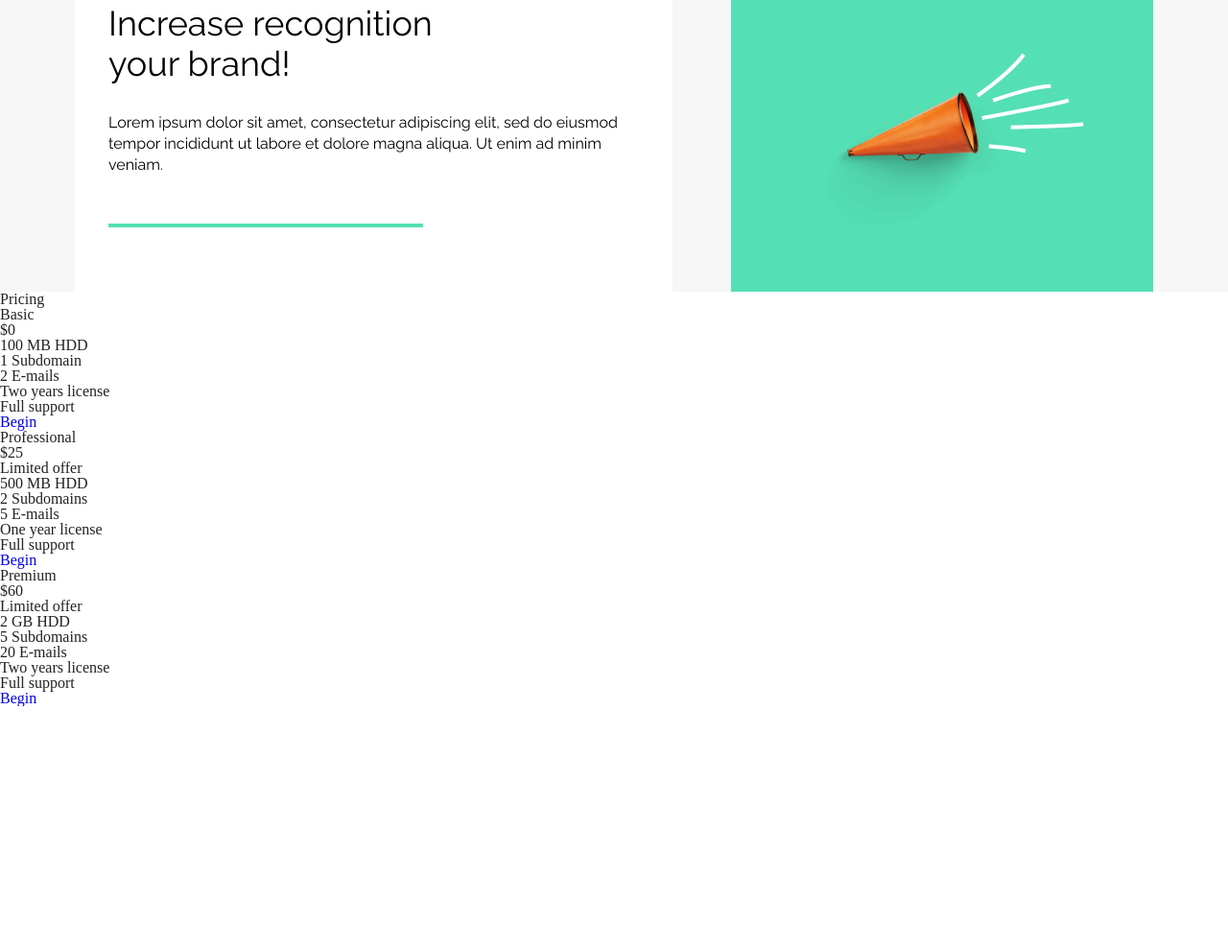
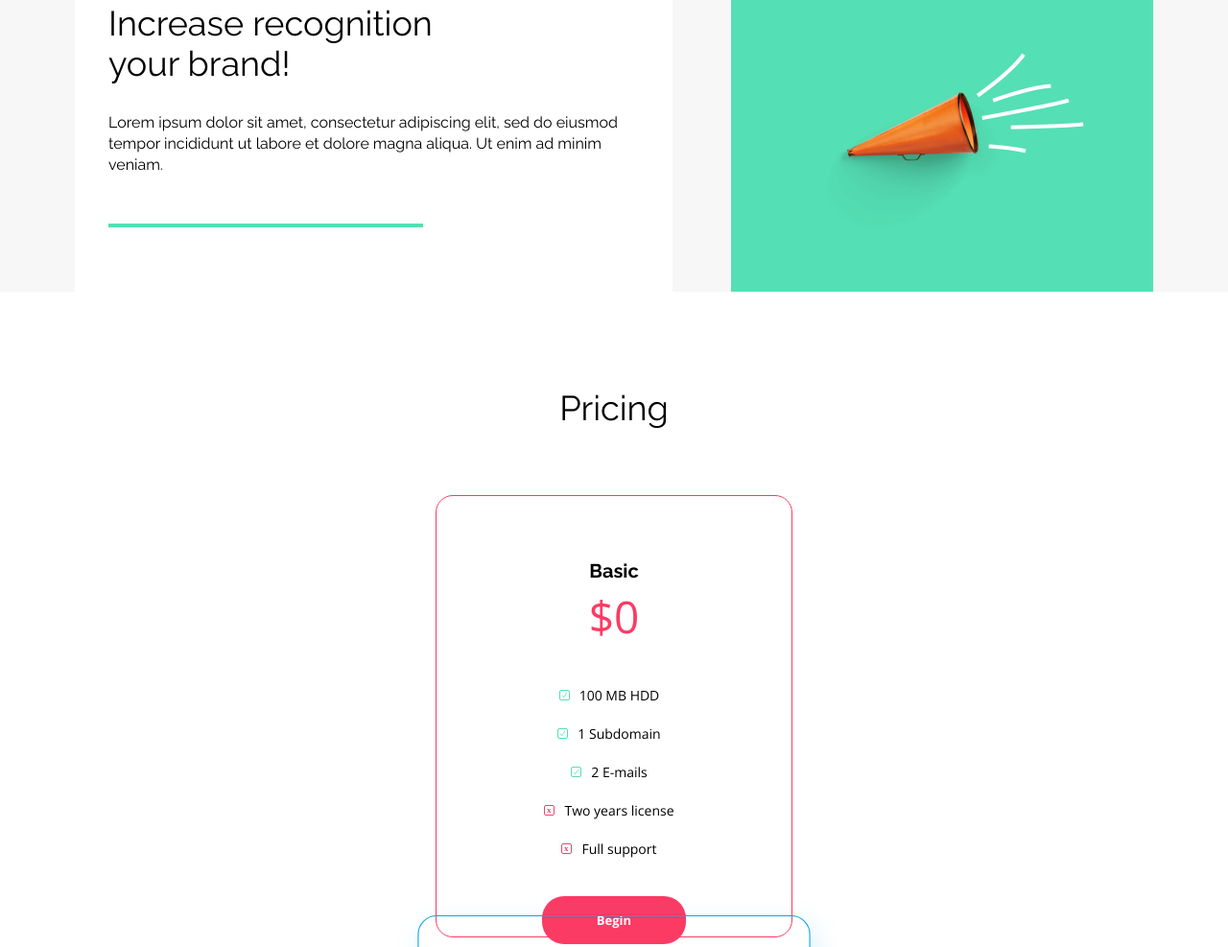
Before and after one commit to ASnezana/Best-Shop, a plain HTML site: page index.html in a window 1280 px wide. Shown: the part 2438-3425 px from the top of the page at 96% size. Before the commit the page ends 3174 px from the top, so only its background shows below. Drawn offline with nearby package versions, Linux system fonts and the light colour scheme.

Commit message:
style "fourth_section"

```diff
--- a/css/style.css
+++ b/css/style.css
@@ -470,3 +470,196 @@ body {
     position: relative;
     top:40px;
 }
+
+
+
+
+
+
+
+
+
+.fourth_section {
+    display: flex;
+    flex-direction: column;
+    align-items: center;
+
+    width: 100vw;
+
+    background-color: var(--color-white);
+
+}
+
+.fourth_section_all_boxes {
+    width: 1266px;
+    display: flex;
+    flex-direction: row;
+    justify-content: space-between;
+
+}
+
+.fourth_section h2 {
+    font-family: var(--primary-fonts);
+    font-size: 36px;
+    color: var(--color-black);
+    line-height: 42px;
+    text-align: center;
+
+    margin-top:100px;
+    margin-bottom: 70px;
+}
+
+
+.pricing_box {
+
+    padding-top:34px;
+    padding-bottom:61px;
+    border: 1px solid red;
+    border-radius: 18px;
+
+    text-align: center;
+    width: 372px;
+    height: 461px;
+
+    position: relative;
+
+}
+
+.pricing_box h3 {
+    font-family: var(--primary-fonts);
+    font-size: 20px;
+    font-weight: 700;
+
+    color: var(--color-black);
+
+    margin-top: 34px;
+    margin-bottom: 14px;
+}
+
+.pricing_box h4 {
+    font-family: var(--secondary-fonts);
+    font-size: 46px;
+    font-weight: 300;
+    margin-bottom: 5px;
+}
+
+.pricing_box h5 {
+    font-family: var(--primary-fonts);
+    font-size: 12px;
+    font-weight: 700;
+
+    color: var(--color-black);
+    margin-bottom: 50px;
+
+}
+
+.pricing_box p {
+    font-family: var(--secondary-fonts);
+    font-size: 14px;
+    line-height: 20px;
+    color: var(--color-black);
+    margin-bottom:20px;
+}
+
+.pricing_box a {
+    font-family:var(--secondary-fonts);
+    font-size: 13px;
+    font-weight: 700;
+    color: var(--color-white);
+    padding: 16px 57px 16px 57px;
+    border-radius: 23px;
+
+    position:relative;
+    bottom: -10%;
+}
+
+.fourth_section_first_box {
+    border-color: var(--color-redish);
+}
+
+.fourth_section_first_box h4 {
+    color: var(--color-redish);
+}
+
+.fourth_section_first_box a {
+    background-color: var(--color-redish);
+}
+
+.fourth_section_first_box p::before {
+    content: url("../assets/Ckechmark-1.svg");
+
+    position:relative;
+    left: -10px;
+
+}
+
+.fourth_section_first_box p:nth-child(n+7)::before {
+    content: url("../assets/Close.svg");
+
+    position:relative;
+    left: -10px;
+
+}
+
+
+
+
+.fourth_section_second_box {
+    border-color: var(--primary-color);
+    box-shadow: 5px 10px 27px #07ACE629;
+    scale: 110%
+}
+
+.fourth_section_second_box h4 {
+    color: var(--primary-color);
+}
+
+.fourth_section_second_box a {
+    background-color: var(--primary-color);
+    box-shadow: 5px 10px 14px #07ACE629;
+}
+
+
+.fourth_section_second_box p::before {
+    content: url("../assets/Ckechmark-1.svg");
+
+    position:relative;
+    left: -10px;
+
+}
+
+.fourth_section_second_box p:last-of-type::before {
+    content: url("../assets/Close.svg");
+
+    position:relative;
+    left: -10px;
+
+}
+
+
+
+
+
+
+
+
+.fourth_section_third_box {
+    border-color: var(--color-green);
+}
+
+.fourth_section_third_box h4 {
+    color: var(--color-green);
+}
+
+.fourth_section_third_box a {
+    background-color: var(--color-green);
+}
+
+
+.fourth_section_third_box p::before {
+    content: url("../assets/Ckechmark-1.svg");
+
+    position:relative;
+    left: -10px;
+
+}
```
